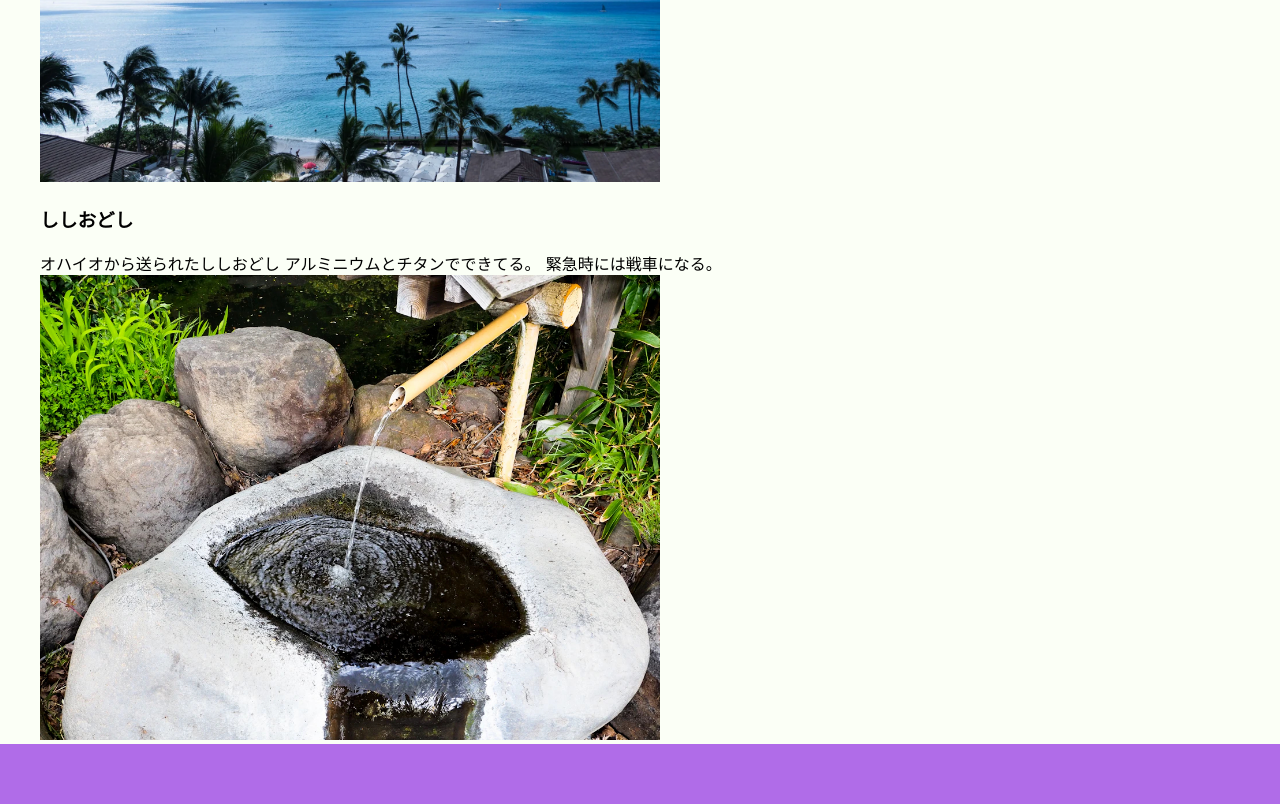
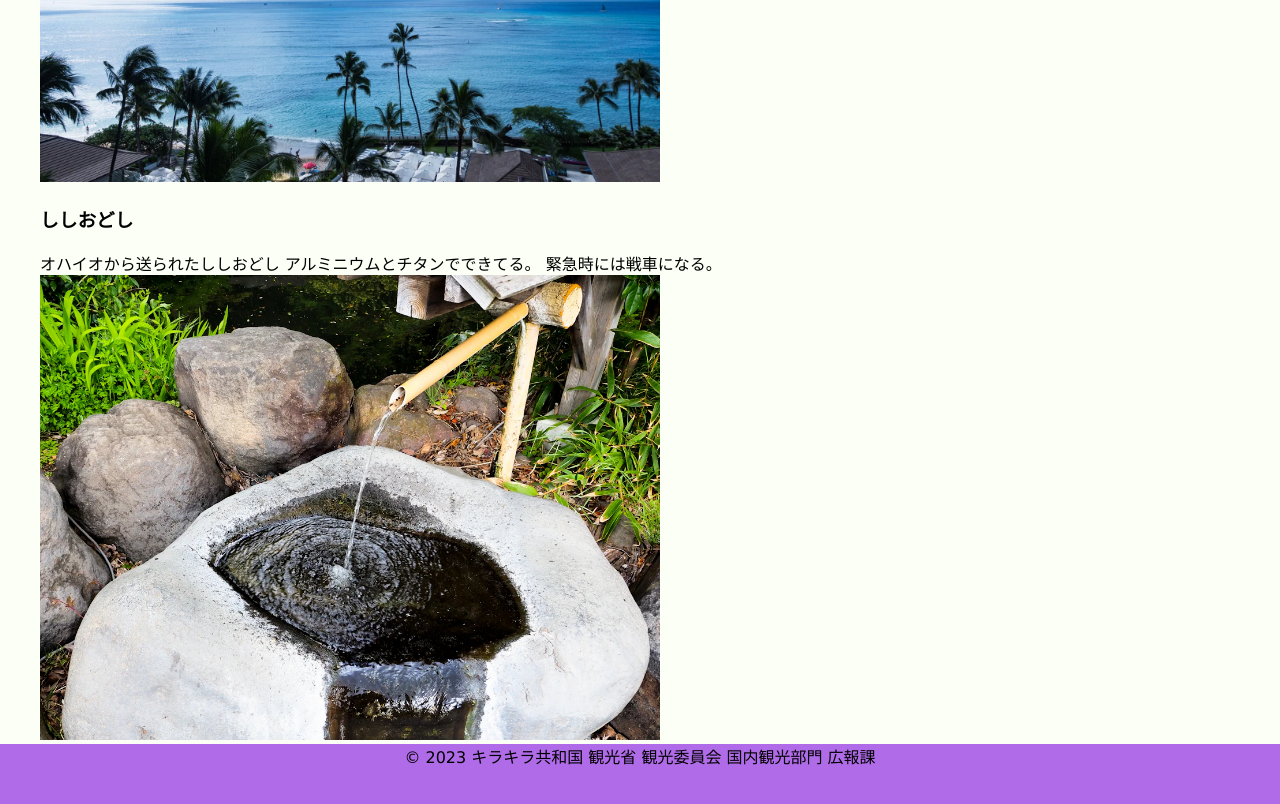
Before and after one commit to KitTca/kittca.github.io, a plain HTML site: page index.html in a window 1280 px wide. Shown: the part 3857-4661 px from the top of the page. Drawn offline with Linux system fonts and the light colour scheme; a web font is replaced by a local one.

Commit message:
Add files via upload

```diff
--- a/index.html
+++ b/index.html
@@ -329,7 +329,8 @@
             </ul>
         </div>
     </main>
-    <footer>
+    <footer style="text-align: center;" class="fontiv">
+      ©︎ 2023 キラキラ共和国 観光省 観光委員会 国内観光部門 広報課
     </footer>
 
 </body>
```
